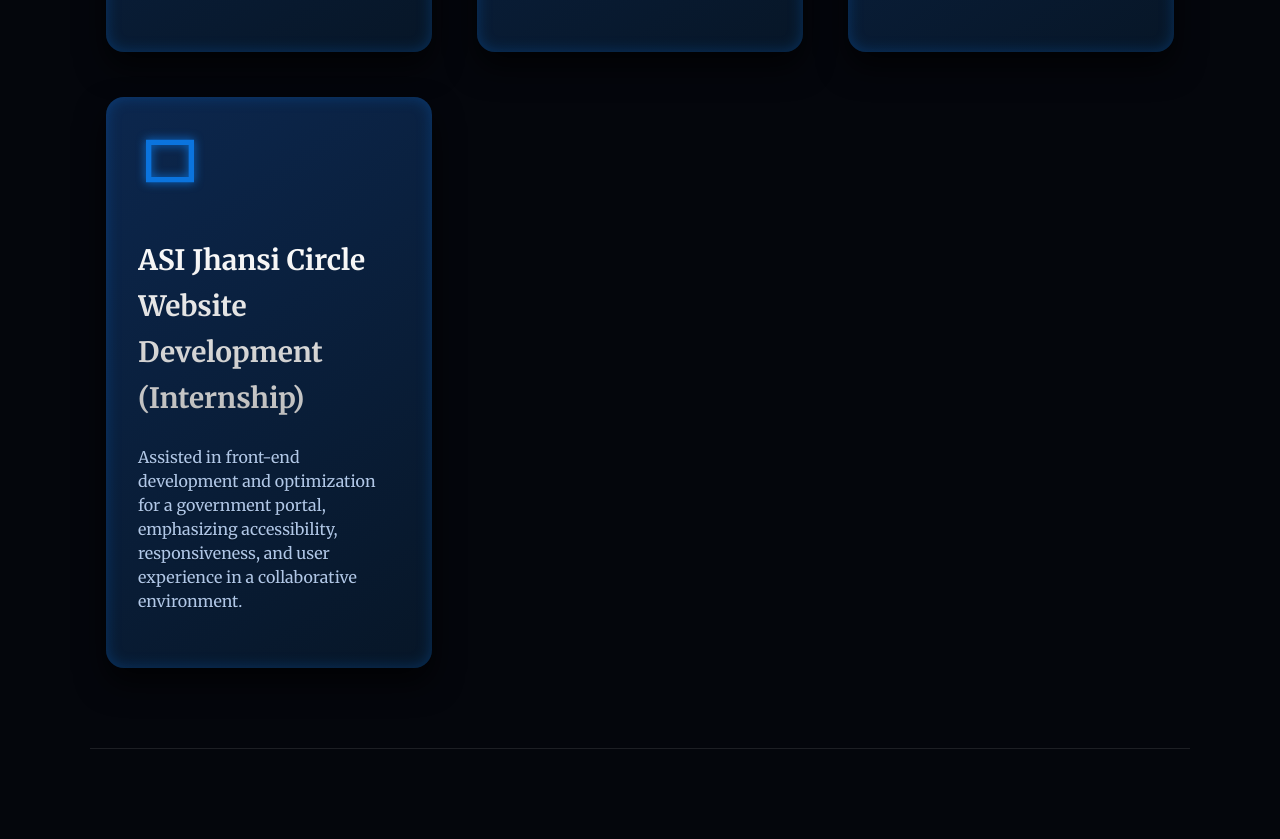
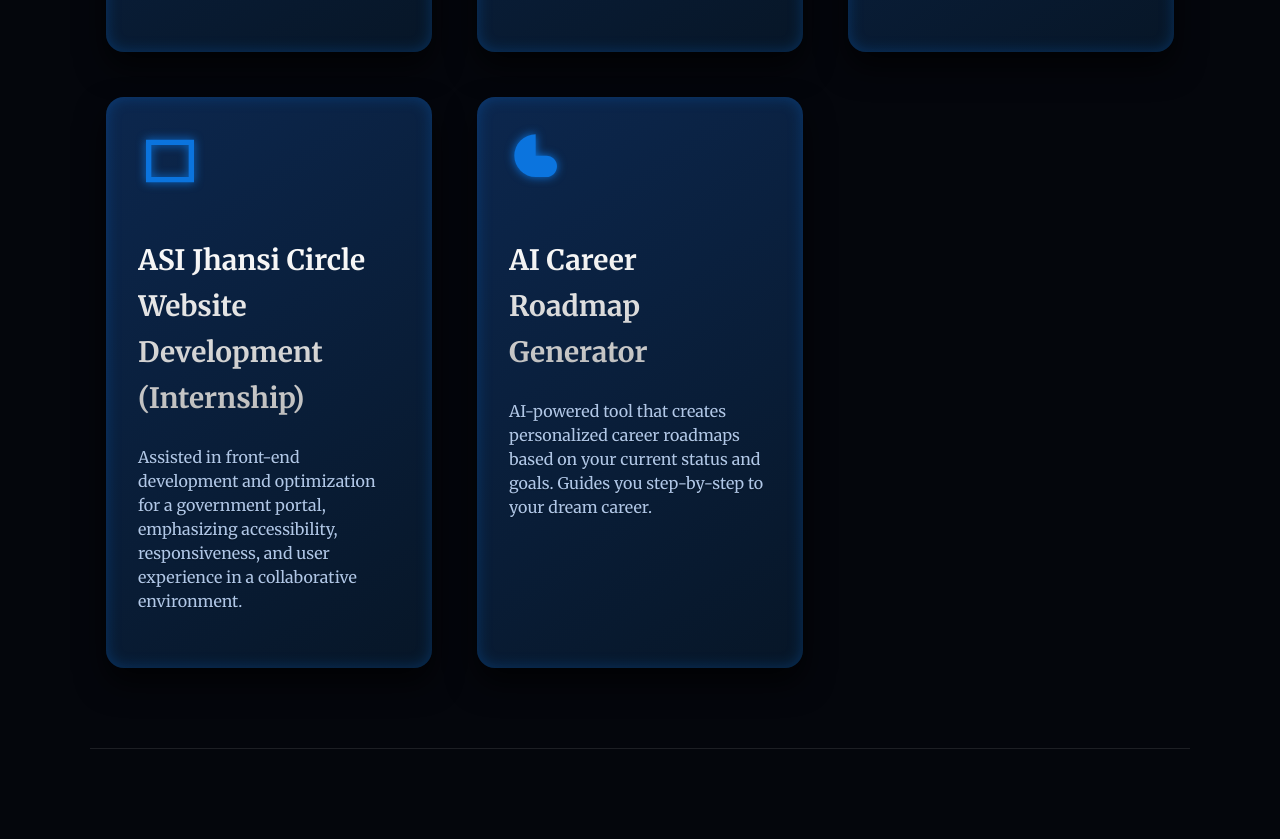
Before and after one commit to prakhar170172/my-portfolio, a plain HTML site: page index.html in a window 1280 px wide. Shown: the part 2172-3011 px from the top of the page. Drawn offline with nearby package versions, Linux system fonts and the light colour scheme.

Commit message:
index.html

```diff
--- a/index.html
+++ b/index.html
@@ -123,6 +123,18 @@
         </p>
       </article>
 
+      <article data-aos="zoom-in" data-aos-duration="2000" class="project-card" tabindex="0" aria-labelledby="proj5-title">
+        <div class="project-icon" aria-hidden="true">
+          <svg width="64" height="64" fill="#0b74de" viewBox="0 0 24 24" xmlns="http://www.w3.org/2000/svg">
+            <path d="M10 2a8 8 0 0 0 0 16h4a4 4 0 0 0 0-8h-4z"/>
+          </svg>
+        </div>
+        <h3 id="proj5-title" class="project-title">AI Career Roadmap Generator</h3>
+        <p class="project-description">
+          AI-powered tool that creates personalized career roadmaps based on your current status and goals. Guides you step-by-step to your dream career.
+        </p>
+      </article>
+
     </div>
   </section>
 
```
